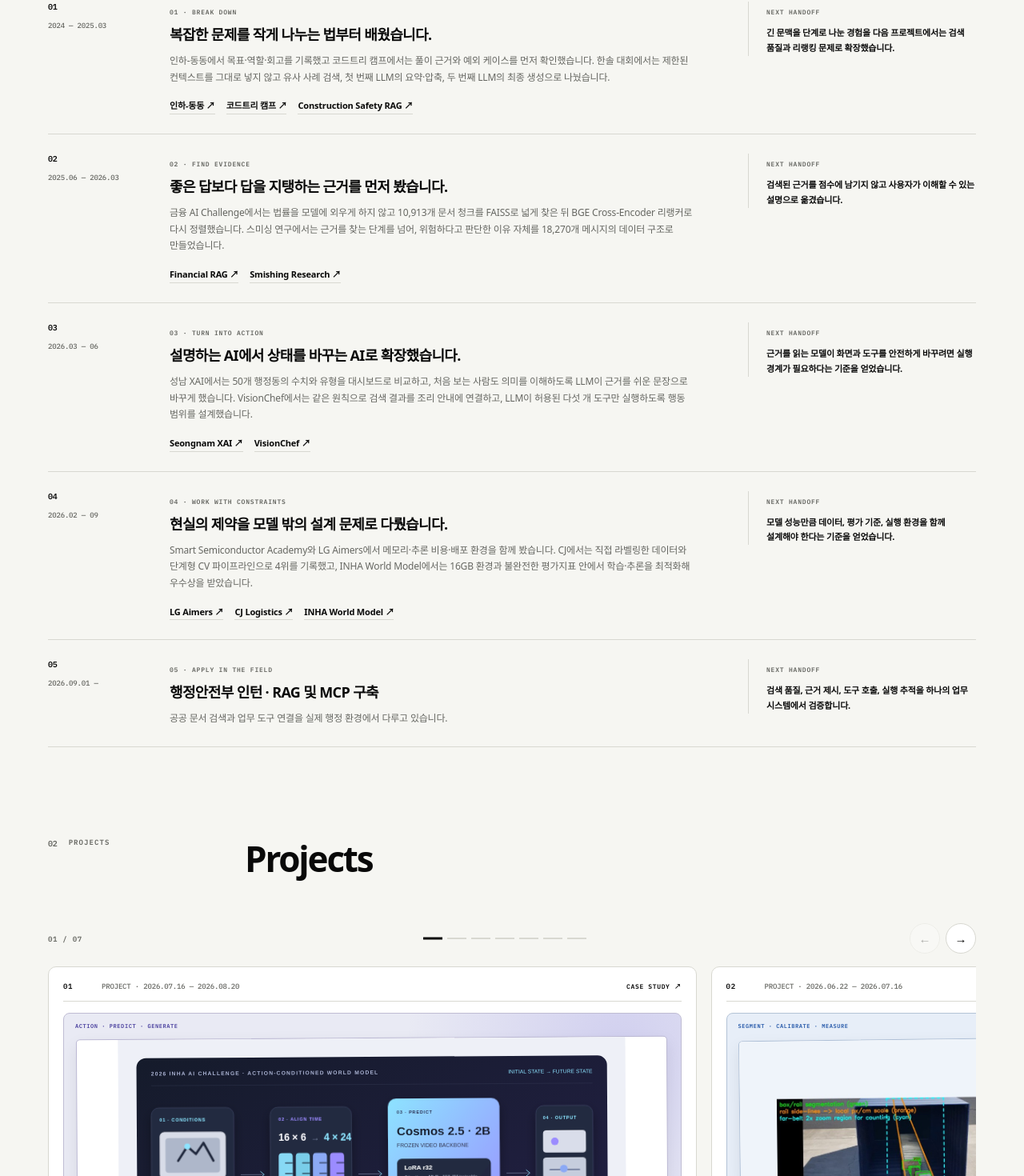
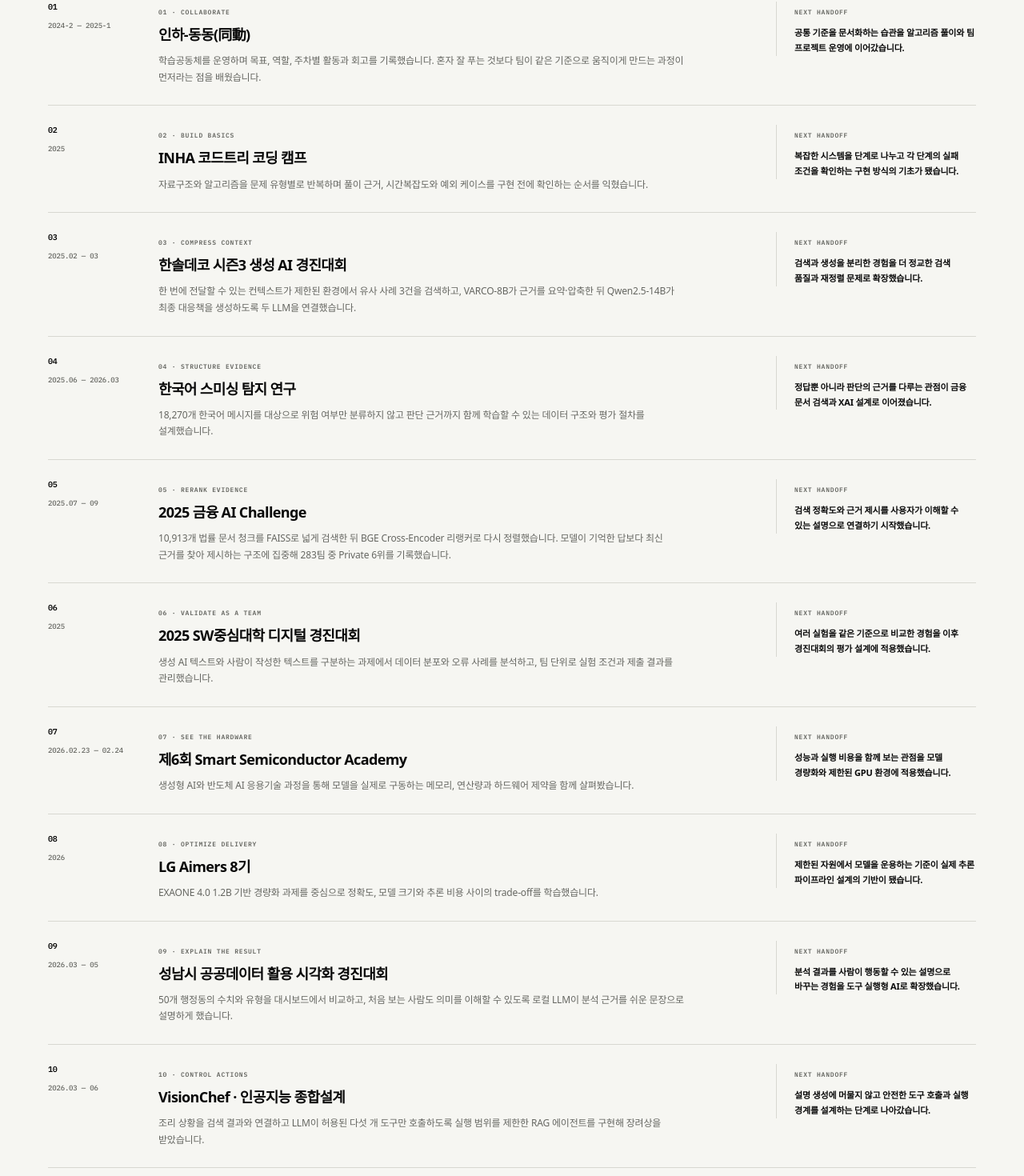
Before and after one commit to JM-KIMM/JM-KIMM.github.io, a React (Vite) app: page /#/ in a window 1280 px wide. Shown: the part 679-2149 px from the top of the page at 80% size. Built offline with nearby package versions, Linux system fonts and the light colour scheme; a web font is replaced by a local one.

Commit message:
Refine experience flow and project layout

```diff
--- a/src/components/JourneyFlow.tsx
+++ b/src/components/JourneyFlow.tsx
@@ -1,4 +1,3 @@
-import { Link } from 'react-router-dom'
 import { journeyChapters } from '../data/journey'
 
 export default function JourneyFlow({ compact = false }: { compact?: boolean }) {
@@ -14,14 +13,9 @@ export default function JourneyFlow({ compact = false }: { compact?: boolean })
             <small>{chapter.stage}</small>
             <h3>{chapter.title}</h3>
             <p>{chapter.body}</p>
-            {chapter.links.length > 0 && (
-              <div className="journey-links">
-                {chapter.links.map((link) => <Link to={link.path} key={`${chapter.stage}-${link.label}`}>{link.label} ↗</Link>)}
-              </div>
-            )}
           </div>
           <div className="journey-handoff">
-            <small>NEXT HANDOFF</small>
+            <small>{index === journeyChapters.length - 1 ? 'CURRENT FOCUS' : 'NEXT HANDOFF'}</small>
             <p>{chapter.handoff}</p>
           </div>
         </article>
--- a/src/data/journey.ts
+++ b/src/data/journey.ts
@@ -1,71 +1,110 @@
-export type JourneyLink = {
-  label: string
-  path: string
-}
-
 export type JourneyChapter = {
   period: string
   stage: string
   title: string
   body: string
   handoff: string
-  links: JourneyLink[]
   upcoming?: boolean
 }
 
 export const journeyChapters: JourneyChapter[] = [
   {
-    period: '2024 — 2025.03',
-    stage: '01 · BREAK DOWN',
-    title: '복잡한 문제를 작게 나누는 법부터 배웠습니다.',
-    body: '인하-동동에서 목표·역할·회고를 기록했고 코드트리 캠프에서는 풀이 근거와 예외 케이스를 먼저 확인했습니다. 한솔 대회에서는 제한된 컨텍스트를 그대로 넣지 않고 유사 사례 검색, 첫 번째 LLM의 요약·압축, 두 번째 LLM의 최종 생성으로 나눴습니다.',
-    handoff: '긴 문맥을 단계로 나눈 경험을 다음 프로젝트에서는 검색 품질과 리랭킹 문제로 확장했습니다.',
-    links: [
-      { label: '인하-동동', path: '/activities' },
-      { label: '코드트리 캠프', path: '/activities' },
-      { label: 'Construction Safety RAG', path: '/projects/hansol-2pass' },
-    ],
+    period: '2024-2 — 2025-1',
+    stage: '01 · COLLABORATE',
+    title: '인하-동동(同動)',
+    body: '학습공동체를 운영하며 목표, 역할, 주차별 활동과 회고를 기록했습니다. 혼자 잘 푸는 것보다 팀이 같은 기준으로 움직이게 만드는 과정이 먼저라는 점을 배웠습니다.',
+    handoff: '공통 기준을 문서화하는 습관을 알고리즘 풀이와 팀 프로젝트 운영에 이어갔습니다.',
+  },
+  {
+    period: '2025',
+    stage: '02 · BUILD BASICS',
+    title: 'INHA 코드트리 코딩 캠프',
+    body: '자료구조와 알고리즘을 문제 유형별로 반복하며 풀이 근거, 시간복잡도와 예외 케이스를 구현 전에 확인하는 순서를 익혔습니다.',
+    handoff: '복잡한 시스템을 단계로 나누고 각 단계의 실패 조건을 확인하는 구현 방식의 기초가 됐습니다.',
+  },
+  {
+    period: '2025.02 — 03',
+    stage: '03 · COMPRESS CONTEXT',
+    title: '한솔데코 시즌3 생성 AI 경진대회',
+    body: '한 번에 전달할 수 있는 컨텍스트가 제한된 환경에서 유사 사례 3건을 검색하고, VARCO-8B가 근거를 요약·압축한 뒤 Qwen2.5-14B가 최종 대응책을 생성하도록 두 LLM을 연결했습니다.',
+    handoff: '검색과 생성을 분리한 경험을 더 정교한 검색 품질과 재정렬 문제로 확장했습니다.',
   },
   {
     period: '2025.06 — 2026.03',
-    stage: '02 · FIND EVIDENCE',
-    title: '좋은 답보다 답을 지탱하는 근거를 먼저 봤습니다.',
-    body: '금융 AI Challenge에서는 법률을 모델에 외우게 하지 않고 10,913개 문서 청크를 FAISS로 넓게 찾은 뒤 BGE Cross-Encoder 리랭커로 다시 정렬했습니다. 스미싱 연구에서는 근거를 찾는 단계를 넘어, 위험하다고 판단한 이유 자체를 18,270개 메시지의 데이터 구조로 만들었습니다.',
-    handoff: '검색된 근거를 점수에 남기지 않고 사용자가 이해할 수 있는 설명으로 옮겼습니다.',
-    links: [
-      { label: 'Financial RAG', path: '/projects/financial-rag' },
-      { label: 'Smishing Research', path: '/projects/undergraduate-research-smishing' },
-    ],
+    stage: '04 · STRUCTURE EVIDENCE',
+    title: '한국어 스미싱 탐지 연구',
+    body: '18,270개 한국어 메시지를 대상으로 위험 여부만 분류하지 않고 판단 근거까지 함께 학습할 수 있는 데이터 구조와 평가 절차를 설계했습니다.',
+    handoff: '정답뿐 아니라 판단의 근거를 다루는 관점이 금융 문서 검색과 XAI 설계로 이어졌습니다.',
+  },
+  {
+    period: '2025.07 — 09',
+    stage: '05 · RERANK EVIDENCE',
+    title: '2025 금융 AI Challenge',
+    body: '10,913개 법률 문서 청크를 FAISS로 넓게 검색한 뒤 BGE Cross-Encoder 리랭커로 다시 정렬했습니다. 모델이 기억한 답보다 최신 근거를 찾아 제시하는 구조에 집중해 283팀 중 Private 6위를 기록했습니다.',
+    handoff: '검색 정확도와 근거 제시를 사용자가 이해할 수 있는 설명으로 연결하기 시작했습니다.',
+  },
+  {
+    period: '2025',
+    stage: '06 · VALIDATE AS A TEAM',
+    title: '2025 SW중심대학 디지털 경진대회',
+    body: '생성 AI 텍스트와 사람이 작성한 텍스트를 구분하는 과제에서 데이터 분포와 오류 사례를 분석하고, 팀 단위로 실험 조건과 제출 결과를 관리했습니다.',
+    handoff: '여러 실험을 같은 기준으로 비교한 경험을 이후 경진대회의 평가 설계에 적용했습니다.',
+  },
+  {
+    period: '2026.02.23 — 02.24',
+    stage: '07 · SEE THE HARDWARE',
+    title: '제6회 Smart Semiconductor Academy',
+    body: '생성형 AI와 반도체 AI 응용기술 과정을 통해 모델을 실제로 구동하는 메모리, 연산량과 하드웨어 제약을 함께 살펴봤습니다.',
+    handoff: '성능과 실행 비용을 함께 보는 관점을 모델 경량화와 제한된 GPU 환경에 적용했습니다.',
+  },
+  {
+    period: '2026',
+    stage: '08 · OPTIMIZE DELIVERY',
+    title: 'LG Aimers 8기',
+    body: 'EXAONE 4.0 1.2B 기반 경량화 과제를 중심으로 정확도, 모델 크기와 추론 비용 사이의 trade-off를 학습했습니다.',
+    handoff: '제한된 자원에서 모델을 운용하는 기준이 실제 추론 파이프라인 설계의 기반이 됐습니다.',
+  },
+  {
+    period: '2026.03 — 05',
+    stage: '09 · EXPLAIN THE RESULT',
+    title: '성남시 공공데이터 활용 시각화 경진대회',
+    body: '50개 행정동의 수치와 유형을 대시보드에서 비교하고, 처음 보는 사람도 의미를 이해할 수 있도록 로컬 LLM이 분석 근거를 쉬운 문장으로 설명하게 했습니다.',
+    handoff: '분석 결과를 사람이 행동할 수 있는 설명으로 바꾸는 경험을 도구 실행형 AI로 확장했습니다.',
   },
   {
     period: '2026.03 — 06',
-    stage: '03 · TURN INTO ACTION',
-    title: '설명하는 AI에서 상태를 바꾸는 AI로 확장했습니다.',
-    body: '성남 XAI에서는 50개 행정동의 수치와 유형을 대시보드로 비교하고, 처음 보는 사람도 의미를 이해하도록 LLM이 근거를 쉬운 문장으로 바꾸게 했습니다. VisionChef에서는 같은 원칙으로 검색 결과를 조리 안내에 연결하고, LLM이 허용된 다섯 개 도구만 실행하도록 행동 범위를 설계했습니다.',
-    handoff: '근거를 읽는 모델이 화면과 도구를 안전하게 바꾸려면 실행 경계가 필요하다는 기준을 얻었습니다.',
-    links: [
-      { label: 'Seongnam XAI', path: '/projects/seongnam-xai' },
-      { label: 'VisionChef', path: '/projects/visionchef' },
-    ],
+    stage: '10 · CONTROL ACTIONS',
+    title: 'VisionChef · 인공지능 종합설계',
+    body: '조리 상황을 검색 결과와 연결하고 LLM이 허용된 다섯 개 도구만 호출하도록 실행 범위를 제한한 RAG 에이전트를 구현해 장려상을 받았습니다.',
+    handoff: '설명 생성에 머물지 않고 안전한 도구 호출과 실행 경계를 설계하는 단계로 나아갔습니다.',
   },
   {
-    period: '2026.02 — 09',
-    stage: '04 · WORK WITH CONSTRAINTS',
-    title: '현실의 제약을 모델 밖의 설계 문제로 다뤘습니다.',
-    body: 'Smart Semiconductor Academy와 LG Aimers에서 메모리·추론 비용·배포 환경을 함께 봤습니다. CJ에서는 직접 라벨링한 데이터와 단계형 CV 파이프라인으로 4위를 기록했고, INHA World Model에서는 16GB 환경과 불완전한 평가지표 안에서 학습·추론을 최적화해 우수상을 받았습니다.',
-    handoff: '모델 성능만큼 데이터, 평가 기준, 실행 환경을 함께 설계해야 한다는 기준을 얻었습니다.',
-    links: [
-      { label: 'LG Aimers', path: '/activities' },
-      { label: 'CJ Logistics', path: '/projects/cj-logistics-3d-box' },
-      { label: 'INHA World Model', path: '/projects/inha-world-model' },
-    ],
+    period: '2026.06.22 — 09.02',
+    stage: '11 · TEST ON INDUSTRY DATA',
+    title: 'LG Aimers 9기',
+    body: 'AI Essential Course와 산업 데이터 기반 온라인 해커톤을 끝까지 수행하며 모델 선택, 검증과 제출 과정을 실제 문제 흐름에 맞춰 운영했습니다.',
+    handoff: '정해진 평가 환경에서 실험을 재현하고 결과를 관리하는 기준을 강화했습니다.',
+  },
+  {
+    period: '2026.06 — 07',
+    stage: '12 · MEASURE THE PHYSICAL',
+    title: 'CJ대한통운 미래기술챌린지 2026',
+    body: '팀으로 직접 라벨링한 영상 데이터에서 박스와 팔레트를 분리하고 Tracking, Pose, 치수 보정을 잇는 단계형 CV 파이프라인을 구축해 최종 리더보드 4위를 기록했습니다.',
+    handoff: '데이터 품질과 단계별 오차를 추적하는 경험이 복합 AI 시스템을 점검하는 방식으로 이어졌습니다.',
+  },
+  {
+    period: '2026.07 — 08',
+    stage: '13 · PREDICT THE NEXT STATE',
+    title: '2026 인하 인공지능 챌린지 · INHA World Model',
+    body: '16개 관절 명령으로 로봇의 미래 영상을 생성하는 action-conditioned world model을 16GB 환경에 맞춰 학습·추론하고 우수상을 받았습니다.',
+    handoff: '불완전한 평가지표와 제한된 자원 안에서 시스템 전체를 검증하는 경험을 얻었습니다.',
   },
   {
     period: '2026.09.01 —',
-    stage: '05 · APPLY IN THE FIELD',
-    title: '행정안전부 인턴 · RAG 및 MCP 구축',
-    body: '공공 문서 검색과 업무 도구 연결을 실제 행정 환경에서 다루고 있습니다.',
-    handoff: '검색 품질, 근거 제시, 도구 호출, 실행 추적을 하나의 업무 시스템에서 검증합니다.',
-    links: [],
+    stage: '14 · APPLY IN THE FIELD',
+    title: '행정안전부 인턴',
+    body: '공공 업무를 위한 RAG와 MCP 구축을 담당하고 있습니다.',
+    handoff: '문서 검색, 근거 제시와 업무 도구 연결을 실제 행정 환경에서 다루고 있습니다.',
+    upcoming: true,
   },
 ]
--- a/src/styles.css
+++ b/src/styles.css
@@ -633,7 +633,7 @@ body { font-size: 15px; letter-spacing: -.012em; }
 
 /* about */
 .about-v2 { padding-top: 72px; }
-.about-profile-layout { display: grid; grid-template-columns: .72fr 1.28fr; gap: 92px; align-items: start; padding-bottom: 104px; }
+.about-profile-layout { display: grid; grid-template-columns: .72fr 1.28fr; gap: 92px; align-items: start; padding-bottom: 0; }
 .about-identity { position: sticky; top: 102px; }
 .about-monogram { width: min(100%, 280px); aspect-ratio: .76; border: 1px solid var(--ink); border-radius: 150px; background: var(--soft); display: flex; align-items: center; justify-content: center; overflow: hidden; }
 .about-monogram span { font-size: clamp(52px, 7vw, 82px); font-weight: 800; letter-spacing: -.09em; }
@@ -680,6 +680,15 @@ body { font-size: 15px; letter-spacing: -.012em; }
 .compact-record { padding-top: 58px; }
 .compact-record > header { grid-template-columns: 46px 1fr; gap: 18px; }
 .compact-record > header h2 { font-size: 28px; }
+.about-profile-records { grid-template-columns: minmax(0, .78fr) minmax(0, 1.22fr); gap: 34px; margin-top: 34px; }
+.about-profile-records .compact-record { padding-top: 28px; }
+.about-profile-records .compact-record > header { grid-template-columns: max-content minmax(0, 1fr); gap: 10px; margin-bottom: 20px; }
+.about-profile-records .compact-record > header h2 { font-size: 23px; }
+.about-profile-records .simple-record-list > div { padding: 12px 0; }
+.about-profile-records .simple-record-list b { font-size: 11px; line-height: 1.45; }
+.about-profile-records .simple-record-list p { font-size: 10px; line-height: 1.5; }
+.about-profile-records .award-record-list > div { grid-template-columns: 34px minmax(0, 1fr); gap: 5px 10px; align-items: start; }
+.about-profile-records .award-record-list p { grid-column: 2; text-align: left; }
 .simple-record-list { border-top: 1px solid var(--ink); }
 .simple-record-list > div { display: grid; grid-template-columns: 1fr auto; gap: 16px; padding: 15px 0; border-bottom: 1px solid var(--line); align-items: baseline; }
 .simple-record-list b { font-size: 13px; }
@@ -700,6 +709,7 @@ body { font-size: 15px; letter-spacing: -.012em; }
   .capability-list article { grid-template-columns: 44px 90px 1fr; }
   .capability-list p { grid-column: 3; }
   .about-record-columns { grid-template-columns: 1fr; }
+  .about-profile-records { gap: 42px; }
 }
 
 @media (max-width: 620px) {
@@ -720,7 +730,7 @@ body { font-size: 15px; letter-spacing: -.012em; }
   .project-card-info { grid-template-columns: 1fr; }
   .project-card-info > div + div { padding-left: 0; border-top: 1px solid var(--line); border-left: 0; }
   .about-v2 { padding-top: 44px; }
-  .about-profile-layout { grid-template-columns: 1fr; gap: 50px; padding-bottom: 80px; }
+  .about-profile-layout { grid-template-columns: 1fr; gap: 50px; padding-bottom: 0; }
   .about-identity { position: static; display: grid; grid-template-columns: 104px minmax(0, 1fr); gap: 20px; align-items: end; }
   .about-monogram { width: 104px; grid-row: 1 / 3; }
   .about-person { margin: 0; }
@@ -748,6 +758,8 @@ body { font-size: 15px; letter-spacing: -.012em; }
   .capability-list h3 { grid-column: 2; }
   .capability-list p { grid-column: 2; }
   .about-record-columns { gap: 72px; margin-top: 78px; }
+  .about-profile-records { gap: 42px; margin-top: 34px; }
+  .about-profile-records .about-record-section + .about-record-section { margin-top: 0; }
   .award-record-list > div { grid-template-columns: 40px 1fr; }
   .award-record-list p { grid-column: 2; text-align: left; }
 }
@@ -991,15 +1003,12 @@ body { font-size: 15px; letter-spacing: -.012em; }
 .journey-copy h3 { margin: 9px 0 10px; font-size: 20px; line-height: 1.4; letter-spacing: -.035em; }
 .journey-copy > p,
 .journey-handoff > p { margin: 0; color: var(--muted); font-size: 12px; line-height: 1.72; }
-.journey-links { display: flex; flex-wrap: wrap; gap: 7px 14px; margin-top: 16px; }
-.journey-links a { border-bottom: 1px solid var(--line); font-size: 11px; font-weight: 650; line-height: 1.7; }
-.journey-links a:hover { border-color: var(--ink); }
 .journey-handoff { padding-left: 22px; border-left: 1px solid var(--line); }
 .journey-handoff > p { margin-top: 10px; color: var(--ink); font-weight: 650; }
 .journey-flow.is-compact > article { padding-top: 24px; padding-bottom: 24px; }
 .journey-flow.is-compact > article.is-upcoming { padding: 23px 20px; }
 .journey-flow.is-compact .journey-copy h3 { font-size: 18px; }
-.about-journey-section { margin-top: 104px; }
+.about-journey-section { margin-top: 64px; padding-top: 58px; }
 
 .project-continuity { padding-top: 74px; padding-bottom: 82px; border-top: 1px solid var(--ink); scroll-margin-top: 78px; }
 .continuity-heading { display: grid; grid-template-columns: 110px minmax(0, 1fr); gap: 28px; margin-bottom: 34px; }
@@ -1047,6 +1056,7 @@ body { font-size: 15px; letter-spacing: -.012em; }
 }
 
 @media (max-width: 700px) {
+  .about-journey-section { margin-top: 52px; padding-top: 50px; }
   .journey-flow > article,
   .journey-flow.is-compact > article { grid-template-columns: 1fr; gap: 14px; padding: 22px 0; }
   .journey-flow > article.is-upcoming,
@@ -1149,35 +1159,24 @@ body { letter-spacing: -.012em; }
 .case-meta dt { margin-bottom: 8px; font: 600 7px 'IBM Plex Mono', monospace; letter-spacing: .09em; }
 .case-meta dd { margin: 0; font-size: 11px; font-weight: 680; line-height: 1.48; }
 .case-meta > p { margin: 0; color: var(--muted); font-size: 11px; line-height: 1.72; }
-.case-index { position: sticky; z-index: 20; top: 69px; display: grid; grid-template-columns: repeat(5, 1fr); border-top: 1px solid var(--ink); border-bottom: 1px solid var(--line); background: color-mix(in srgb, var(--bg) 90%, transparent); backdrop-filter: blur(16px); }
-.case-index a { padding: 13px 12px 13px 0; color: var(--muted); font: 500 8px 'IBM Plex Mono', monospace; letter-spacing: .04em; transition: color .2s ease, padding .2s ease; }
-.case-index a:hover { padding-left: 7px; color: var(--ink); }
-
 .case-brief,
 .case-decisions,
 .case-system,
 .case-evidence,
 .case-validation,
-.case-demo,
-.case-resources { padding-top: 96px; padding-bottom: 104px; scroll-margin-top: 118px; }
+.case-demo { padding-top: 96px; padding-bottom: 104px; scroll-margin-top: 118px; }
 .case-decisions,
 .case-evidence,
 .case-demo { background: var(--paper); }
 .case-brief,
 .case-system,
 .case-validation,
-.case-demo,
-.case-resources { border-top: 1px solid var(--line); }
-.case-section-heading { display: grid; grid-template-columns: 150px minmax(0, 1fr); gap: 30px; margin-bottom: 44px; }
-.case-section-heading > span { color: var(--muted); font: 600 9px 'IBM Plex Mono', monospace; }
-.case-section-heading .eyebrow { margin-bottom: 8px; }
-.case-section-heading h2 { margin: 0; font-size: clamp(31px, 3.6vw, 45px); line-height: 1.16; letter-spacing: -.055em; }
-.case-decisions .case-section-heading,
-.case-evidence .case-section-heading { position: relative; grid-template-columns: 1fr; gap: 0; }
-.case-decisions .case-section-heading > span,
-.case-evidence .case-section-heading > span { position: absolute; top: 2px; left: 0; }
-.case-decisions .case-section-heading .eyebrow,
-.case-evidence .case-section-heading .eyebrow { margin-left: 180px; }
+.case-demo { border-top: 1px solid var(--line); }
+.case-section-heading { display: grid; grid-template-columns: max-content minmax(0, 1fr); gap: 10px 12px; margin-bottom: 44px; }
+.case-section-heading > span { grid-column: 1; grid-row: 1; color: var(--muted); font: 600 9px 'IBM Plex Mono', monospace; }
+.case-section-heading > div { display: contents; }
+.case-section-heading .eyebrow { grid-column: 2; grid-row: 1; margin: 0; }
+.case-section-heading h2 { grid-column: 1 / -1; grid-row: 2; margin: 0; font-size: clamp(31px, 3.6vw, 45px); line-height: 1.16; letter-spacing: -.055em; }
 
 .case-brief-grid { display: grid; grid-template-columns: repeat(3, 1fr); border-top: 1px solid var(--ink); }
 .case-brief-grid article { min-height: 190px; padding: 22px 26px 22px 0; border-bottom: 1px solid var(--line); }
@@ -1254,24 +1253,12 @@ body { letter-spacing: -.012em; }
 .case-handoff > div:last-child small { color: #9d9d95; }
 
 .case-demo .video-frame { max-width: 960px; margin-left: 150px; border-radius: 7px; box-shadow: none; }
-.case-resource-list { margin-left: 150px; border-top: 1px solid var(--ink); }
-.case-resource-list a { display: grid; grid-template-columns: 150px minmax(0, 1fr) auto; gap: 24px; align-items: center; padding: 20px 0; border-bottom: 1px solid var(--line); transition: padding .2s ease; }
-.case-resource-list a:hover { padding-left: 9px; }
-.case-resource-list small { color: var(--muted); font: 600 8px 'IBM Plex Mono', monospace; letter-spacing: .08em; }
-.case-resource-list b { font-size: 14px; }
-.case-resource-list span { color: var(--muted); }
-.case-next { display: grid; grid-template-columns: 190px minmax(0, 1fr) auto; gap: 30px; align-items: center; padding-top: 45px; padding-bottom: 52px; border-top: 1px solid var(--ink); transition: background .2s ease; }
-.case-next:hover { background: var(--paper); }
-.case-next small { color: var(--muted); font: 600 8px 'IBM Plex Mono', monospace; }
-.case-next strong { font-size: clamp(30px, 4vw, 52px); letter-spacing: -.055em; }
-.case-next > span { font-size: 30px; }
-
 /* story and activity rhythm */
-.journey-flow > article { grid-template-columns: 122px minmax(0, 1fr) 285px; padding: 31px 0; }
-.journey-copy h3 { max-width: 600px; font-size: 21px; }
+.journey-flow > article { grid-template-columns: 112px minmax(0, 1fr) 250px; gap: 26px; padding: 24px 0; }
+.journey-copy h3 { max-width: 600px; font-size: 18px; }
 .journey-copy > p { max-width: 660px; font-size: 12px; }
 .journey-handoff > p { font-size: 11px; font-weight: 600; }
-.journey-flow > article.is-upcoming { padding: 27px 22px; background: var(--paper); }
+.journey-flow > article.is-upcoming { padding: 23px 20px; background: var(--paper); }
 .activity-item { grid-template-columns: 52px .72fr 1.78fr 135px; padding: 31px 0; }
 .activity-purpose { display: grid; grid-template-columns: 58px 1fr; gap: 14px; margin: 17px 0 16px !important; padding: 14px 0; border-top: 1px solid var(--line); border-bottom: 1px solid var(--line); }
 .activity-purpose small,
@@ -1292,7 +1279,6 @@ body { letter-spacing: -.012em; }
   .case-system-grid { grid-template-columns: repeat(2, 1fr); }
   .case-system-grid article:not(:nth-child(3n + 1)) { padding-left: 0; border-left: 0; }
   .case-system-grid article:nth-child(even) { padding-left: 22px; border-left: 1px solid var(--line); }
-  .case-resource-list,
   .case-demo .video-frame { margin-left: 0; }
   .activity-item { grid-template-columns: 44px .72fr 1.28fr; }
 }
@@ -1317,21 +1303,13 @@ body { letter-spacing: -.012em; }
   .case-meta dl > div,
   .case-meta dl > div:nth-child(4) { padding: 12px 12px 0 0; border-left: 0; }
   .case-meta dl > div:nth-child(even) { padding-left: 12px; border-left: 1px solid var(--line); }
-  .case-index { top: 67px; display: flex; overflow-x: auto; scrollbar-width: none; }
-  .case-index::-webkit-scrollbar { display: none; }
-  .case-index a { min-width: max-content; padding-right: 24px; }
   .case-brief,
   .case-decisions,
   .case-system,
   .case-evidence,
   .case-validation,
-  .case-demo,
-  .case-resources { padding-top: 68px; padding-bottom: 74px; }
-  .case-section-heading { grid-template-columns: 42px 1fr; gap: 15px; margin-bottom: 30px; }
-  .case-decisions .case-section-heading,
-  .case-evidence .case-section-heading { grid-template-columns: 1fr; gap: 0; }
-  .case-decisions .case-section-heading .eyebrow,
-  .case-evidence .case-section-heading .eyebrow { margin-left: 57px; }
+  .case-demo { padding-top: 68px; padding-bottom: 74px; }
+  .case-section-heading { gap: 8px 10px; margin-bottom: 30px; }
   .case-brief-grid,
   .case-proof-grid,
   .case-validation-grid { grid-template-columns: 1fr; }
@@ -1363,11 +1341,6 @@ body { letter-spacing: -.012em; }
   .case-handoff { grid-template-columns: 1fr; margin-right: 16px; margin-left: 16px; }
   .case-handoff > div { min-height: 185px; padding: 24px; }
   .case-handoff p { margin-top: 48px; font-size: 14px; }
-  .case-resource-list a { grid-template-columns: 92px 1fr auto; gap: 13px; }
-  .case-next { grid-template-columns: 1fr auto; gap: 9px 18px; }
-  .case-next small { grid-column: 1; }
-  .case-next strong { grid-row: 2; }
-  .case-next > span { grid-column: 2; grid-row: 1 / 3; }
   .journey-flow > article { grid-template-columns: 1fr; }
   .activity-item { grid-template-columns: 34px 1fr; }
   .activity-detail,
@@ -1388,9 +1361,6 @@ body { letter-spacing: -.012em; }
   .case-proof-grid { grid-template-columns: 1fr; }
   .case-proof-grid article,
   .case-proof-grid article:nth-child(even) { min-height: 118px; padding: 18px 0; border-left: 0; border-bottom: 1px solid var(--line); }
-  .case-resource-list a { grid-template-columns: 1fr auto; }
-  .case-resource-list b { grid-row: 2; }
-  .case-resource-list span { grid-column: 2; grid-row: 1 / 3; }
   .activity-item { grid-template-columns: 1fr; }
   .activity-detail,
   .activity-result { grid-column: 1; }
```
Also changed, not shown: src/pages/AboutPage.tsx (+10 -10 lines), src/pages/ProjectPage.tsx (+1 -35 lines).
